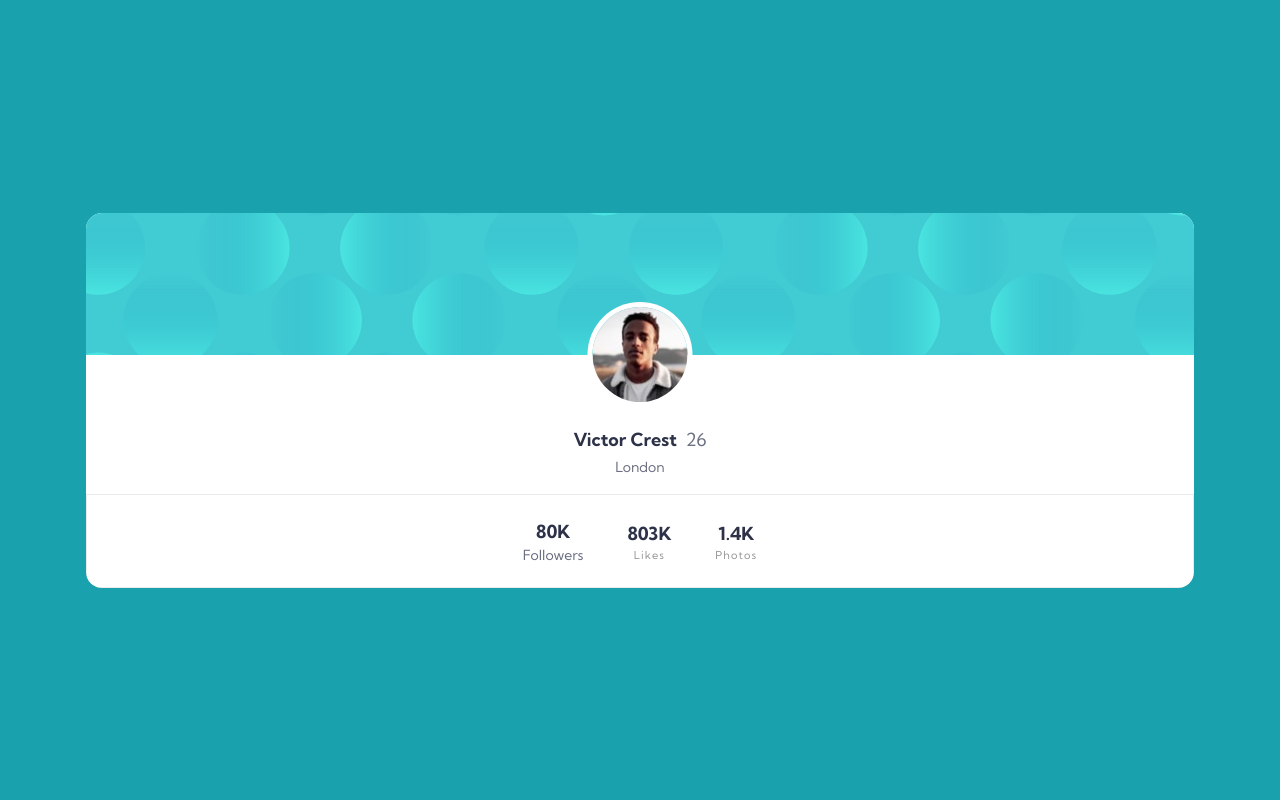
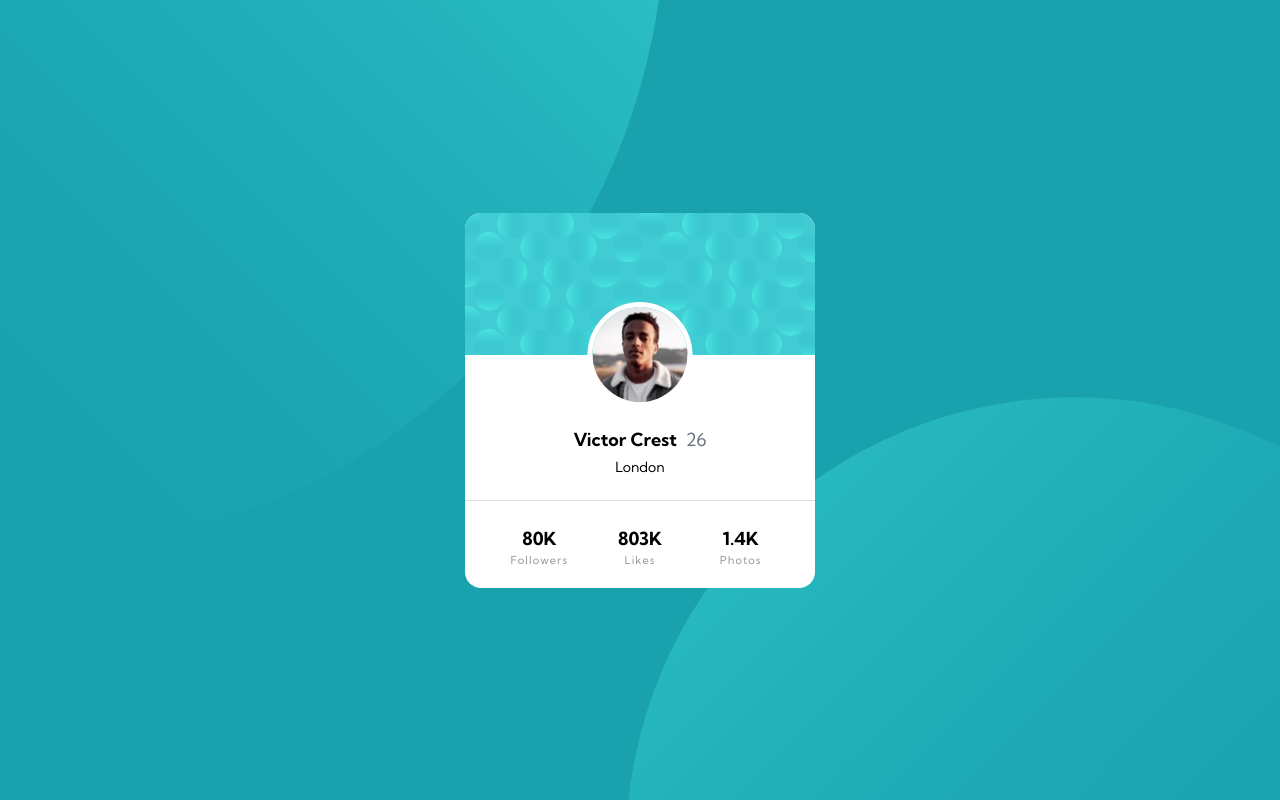
Before and after one commit to arnovolts/profile-card-component, a website: page index.html in a window 1280 px wide. Drawn offline with Linux system fonts and the light colour scheme.

Commit message:
switched to scss + gulp

```diff
--- /dev/null
+++ b/gulpfile.js
@@ -0,0 +1,17 @@
+const {src, dest, watch} = require("gulp");
+const sass = require("gulp-dart-sass");
+const autoprefixer = require("autoprefixer");
+const postcss = require("gulp-postcss");
+const cssnano = require("gulp-cssnano");
+
+function style() {
+    return src("./scss/**/{*.scss,_*.scss}")
+       .pipe(sass().on('error', sass.logError))
+       .pipe(postcss([autoprefixer()]))
+       .pipe(cssnano())
+       .pipe(dest("./css"));
+}
+
+exports.default = function() {
+    watch("./scss/**/{*.scss,_*.scss}", style);
+}
--- a/index.html
+++ b/index.html
@@ -14,7 +14,7 @@
 
     <title>Frontend Mentor | Profile card component</title>
 
-    <link rel="stylesheet" href="main.css" />
+    <link rel="stylesheet" href="css/main.css" />
 
     <!-- Feel free to remove these styles or customise in your own stylesheet 👍 -->
     <style>
@@ -28,7 +28,11 @@
     </style>
   </head>
   <body>
-    <div class="circle circle--top"></div>
+    <img
+      class="circle circle--top"
+      src="images/bg-pattern-top.svg"
+      alt="circle"
+    />
     <article class="card">
       <div class="card-header"></div>
 
@@ -48,7 +52,7 @@
       <div class="card__stats">
         <div class="card__stats__stat">
           <h3 class="card__stats__stat__heading dark-blue">80K</h3>
-          <p class="user-stat__description dark-gray">Followers</p>
+          <p class="card__stats__stat__description dark-gray">Followers</p>
         </div>
 
         <div class="card__stats__stat">
@@ -62,7 +66,11 @@
         </div>
       </div>
     </article>
-    <div class="circle circle--bottom"></div>
+    <img
+      class="circle circle--bottom"
+      src="images/bg-pattern-bottom.svg"
+      alt="circle"
+    />
 
     <!-- <div class="attribution">
       Challenge by
--- /dev/null
+++ b/scss/_general.scss
@@ -0,0 +1,30 @@
+@use 'reset';
+
+@import url('https://fonts.googleapis.com/css2?family=Kumbh+Sans:wght@400;700&display=swap');
+
+
+html {
+    height: 100%;
+    overflow: hidden;
+}
+
+body{
+    position: relative;
+    min-height: 100%;
+    display: flex;
+    flex-direction: column;
+    justify-content: center;
+    align-items: center;
+    background-color: hsl(185, 75%, 39%);
+    line-height: 1.7;
+    font-family: 'Kumbh Sans', sans-serif;
+    overflow: inherit;
+}
+
+h2, h3 {
+    font-size: 18px;
+}
+
+p {
+    font-size: 14px;
+}
--- /dev/null
+++ b/scss/_reset.scss
@@ -0,0 +1,6 @@
+*,
+*::before, *::after {
+    box-sizing: inherit;
+    margin: 0;
+    padding: 0;
+}
--- /dev/null
+++ b/scss/main.scss
@@ -0,0 +1,131 @@
+@use 'general';
+
+/* || COLOR VARIABLES */
+
+$darkCyan: hsl(185, 75%, 39%);
+$darkBlue:  hsl(229, 23%, 23%);
+$grayishBlue: hsl(227, 10%, 46%);
+$darkGray: hsl(0, 0%, 59%);
+
+/* || BACKGROUND RULES */
+
+.circle {
+    position: absolute;
+    // object-fit: cover;
+    width: 150%;
+    height: auto;
+}
+
+@media screen and (min-width: 48rem) {
+    .circle{
+        width: 100%;
+    }
+}
+
+
+.circle--top {
+    top: 0;
+    left: 0;
+    transform: translateX(-57%) translateY(-57%);
+}
+
+.circle--bottom {
+    bottom: 0;
+    right: 0;
+    z-index: -1;
+    transform: translateX(62%) translateY(40%);
+}
+
+@media screen and (min-width: 60rem) {
+    .circle--top{
+        transform: translateX(-48%) translateY(-57%)
+    }
+    .circle--bottom{
+        transform: translateX(27%) translateY(55%);
+        width: 70%;
+    }
+}
+
+/* || CARD RULES */
+.card {
+    position: relative;
+    width: 86.6%;
+    max-width: 21.87rem;
+    height: 375px;
+    background-color: #fff;
+    border-radius: 16px;
+    overflow: hidden;
+
+    .card-header {
+        background-image: url("../images/bg-pattern-card.svg");
+        background-position: center;
+        background-repeat: none;
+        background-size: cover;
+        height: 38%;
+    }
+
+    /* || CARD INFO */
+
+    .card__info{
+        position: relative;
+        text-align: center;
+
+        .card__info__img {
+            position: absolute;
+            top: -48px;
+            left: 50%;
+            transform: translateX(-50%);
+            border-radius: 50%;
+            width: 95px;
+            height: 95px;
+            overflow: hidden;
+            box-shadow: 0 0 0 5px #fff;
+
+        }
+
+
+        .card__info__img img{
+            width: 100%;
+            height: 100%;
+            object-fit: cover;
+        }
+
+        .card__info__text__name {
+            padding-top: 70px;
+        }
+
+        .card__info__text__age {
+            font-weight: 400;
+            color: $grayishBlue;
+            margin-left: 0.3rem;
+        }
+
+
+    }
+
+
+}
+
+/* || CARD STATS */
+
+.card__stats {
+    display: flex;
+    align-content: center;
+    justify-content: space-between;
+    line-height: 1.5;
+    text-align: center;
+    margin-top: 1.3rem;
+    padding: 1.5rem 1.5rem 0;
+    border-top: 1px solid rgb(150 150 150 / 30%);
+
+    .card__stats__stat {
+        flex: 1;
+    }
+
+    .card__stats__stat__description{
+        font-size: 11px;
+        color: $darkGray;
+        letter-spacing: 0.1em;
+    }
+
+}
```
Also changed, not shown: package.json (added, +31 -0 lines), css/main.css (added), main.css (deleted), 2 other files.
